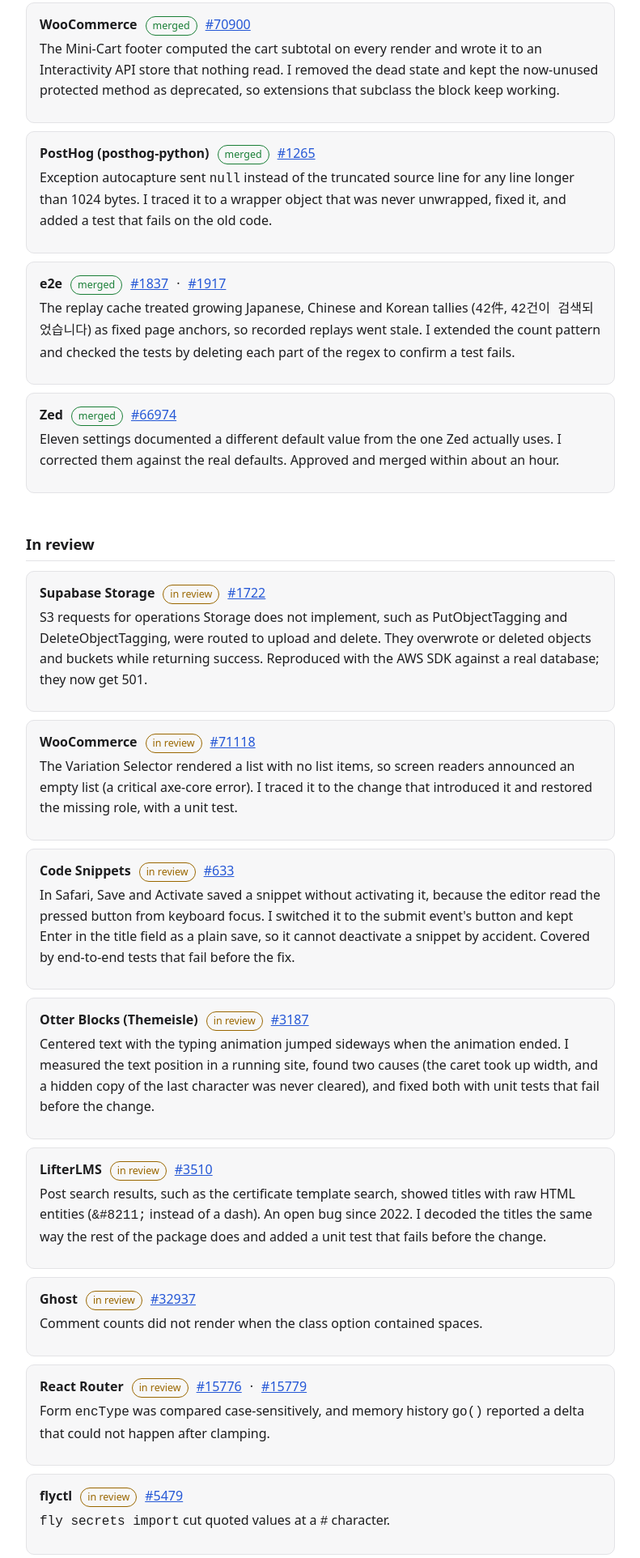
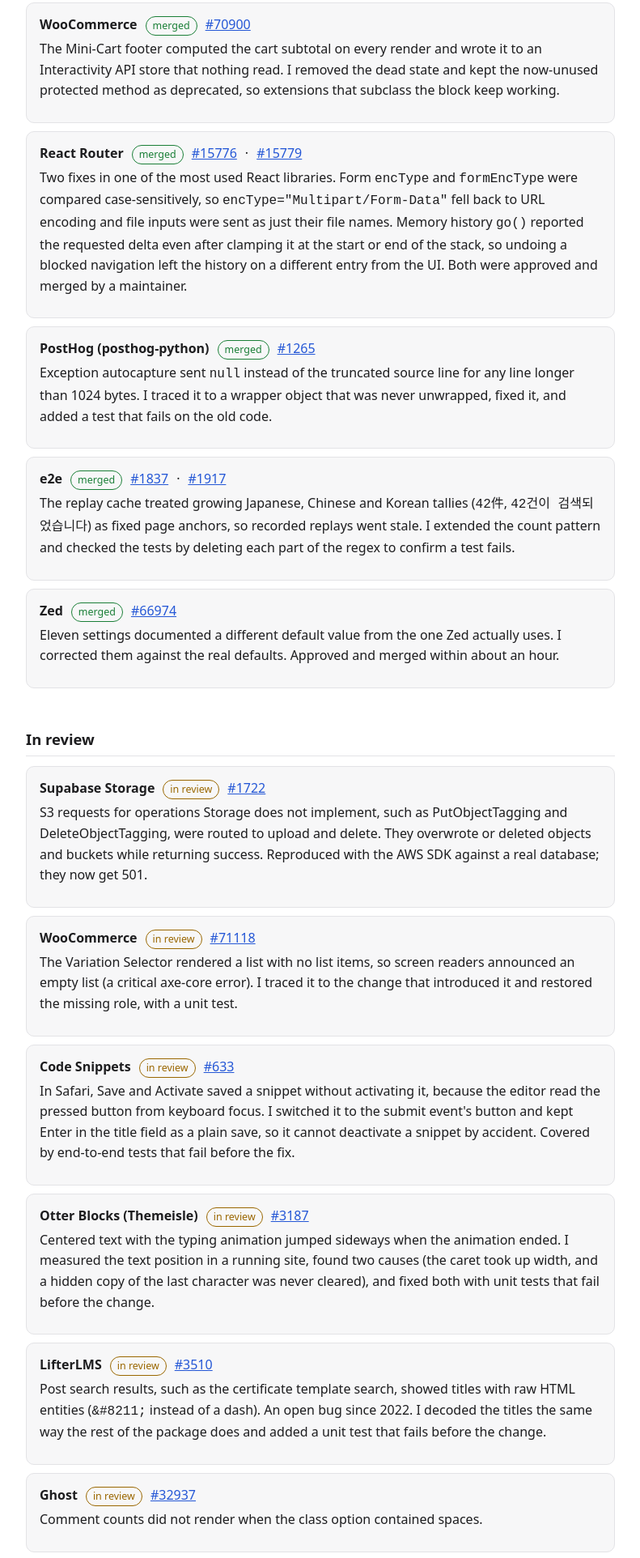
Before and after one commit to Toraastrta/Toraastrta.github.io, a plain HTML site: page index.html in a window 1280 px wide. Shown: the part 313-2237 px from the top of the page at 81% size, without its empty margins (244-1035 px from the left). Drawn offline with Linux system fonts and the light colour scheme.

Commit message:
Move React Router #15776 and #15779 to merged

```diff
--- a/index.html
+++ b/index.html
@@ -72,6 +72,10 @@
       <p>The Mini-Cart footer computed the cart subtotal on every render and wrote it to an Interactivity API store that nothing read. I removed the dead state and kept the now-unused protected method as deprecated, so extensions that subclass the block keep working.</p>
     </li>
     <li>
+      <div class="head"><span class="proj">React Router</span><span class="tag ok">merged</span><a href="https://github.com/remix-run/react-router/pull/15776">#15776</a> · <a href="https://github.com/remix-run/react-router/pull/15779">#15779</a></div>
+      <p>Two fixes in one of the most used React libraries. Form <code>encType</code> and <code>formEncType</code> were compared case-sensitively, so <code>encType="Multipart/Form-Data"</code> fell back to URL encoding and file inputs were sent as just their file names. Memory history <code>go()</code> reported the requested delta even after clamping it at the start or end of the stack, so undoing a blocked navigation left the history on a different entry from the UI. Both were approved and merged by a maintainer.</p>
+    </li>
+    <li>
       <div class="head"><span class="proj">PostHog (posthog-python)</span><span class="tag ok">merged</span><a href="https://github.com/PostHog/posthog-python/pull/1265">#1265</a></div>
       <p>Exception autocapture sent <code>null</code> instead of the truncated source line for any line longer than 1024 bytes. I traced it to a wrapper object that was never unwrapped, fixed it, and added a test that fails on the old code.</p>
     </li>
@@ -114,10 +118,6 @@
       <p>Comment counts did not render when the class option contained spaces.</p>
     </li>
     <li>
-      <div class="head"><span class="proj">React Router</span><span class="tag wait">in review</span><a href="https://github.com/remix-run/react-router/pull/15776">#15776</a> · <a href="https://github.com/remix-run/react-router/pull/15779">#15779</a></div>
-      <p>Form <code>encType</code> was compared case-sensitively, and memory history <code>go()</code> reported a delta that could not happen after clamping.</p>
-    </li>
-    <li>
       <div class="head"><span class="proj">flyctl</span><span class="tag wait">in review</span><a href="https://github.com/superfly/flyctl/pull/5479">#5479</a></div>
       <p><code>fly secrets import</code> cut quoted values at a <code>#</code> character.</p>
     </li>
```
